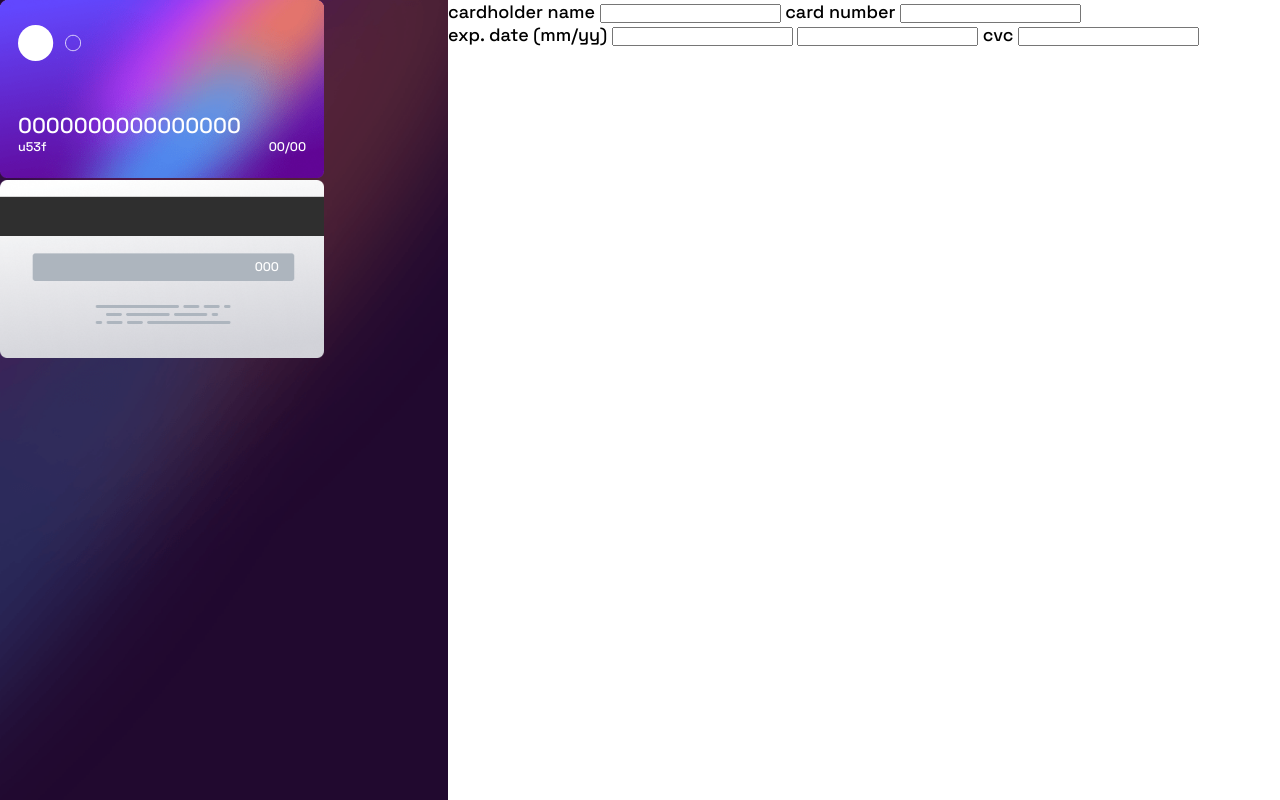
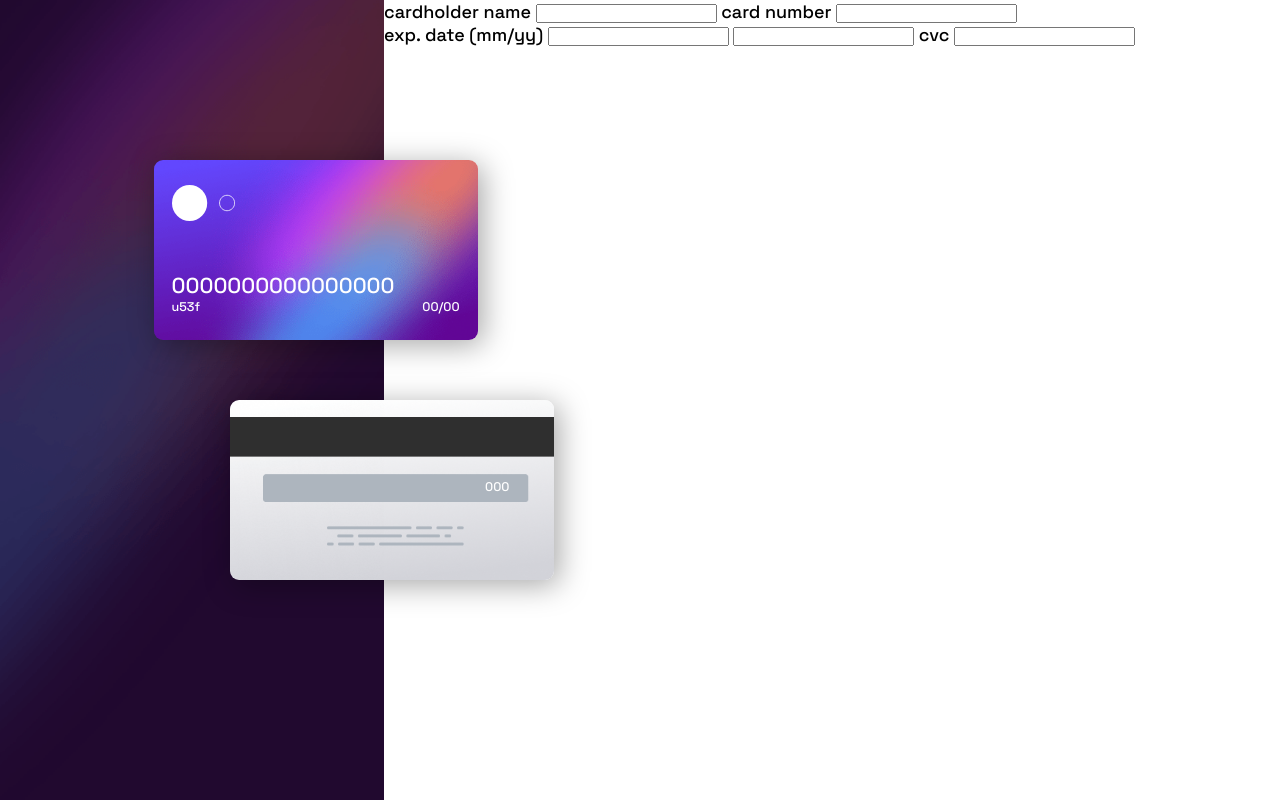
Before and after one commit to n53337/Interactive-card-details-form, a website built with Parcel: page index.html in a window 1280 px wide. Built offline with nearby package versions, Linux system fonts and the light colour scheme.

Commit message:
finish the card placing

```diff
--- a/src/scss/_component.scss
+++ b/src/scss/_component.scss
@@ -2,7 +2,7 @@
   width: 100vw;
   height: 100vh;
   display: grid;
-  grid-template-columns: 35% 65%;
+  grid-template-columns: 30% 70%;
 }
 
 .cards-container {
@@ -16,7 +16,12 @@
   width: 18rem;
   height: 10rem;
   background-repeat: no-repeat;
-  background-size: contain;
+  background-size: cover;
+  position: absolute;
+  box-shadow: rgba(0, 0, 0, 0.35) 5px 5px 30px;
+  border: none;
+  border-radius: 0.5rem;
+  z-index: 10;
 
   &-front {
     background-image: url(./../img/bg-card-front.png);
@@ -24,6 +29,8 @@
     flex-direction: column;
     justify-content: space-around;
     padding: 0rem 1rem;
+    top: 20%;
+    left: 40%;
 
     &__shape {
       width: 22%;
@@ -58,6 +65,9 @@
     align-items: center;
     padding-right: 2.5rem;
     padding-bottom: 0.3rem;
+    top: 50%;
+    left: 60%;
+
     & > p {
       color: var(--clr-white);
       font-size: 0.7rem;
```
